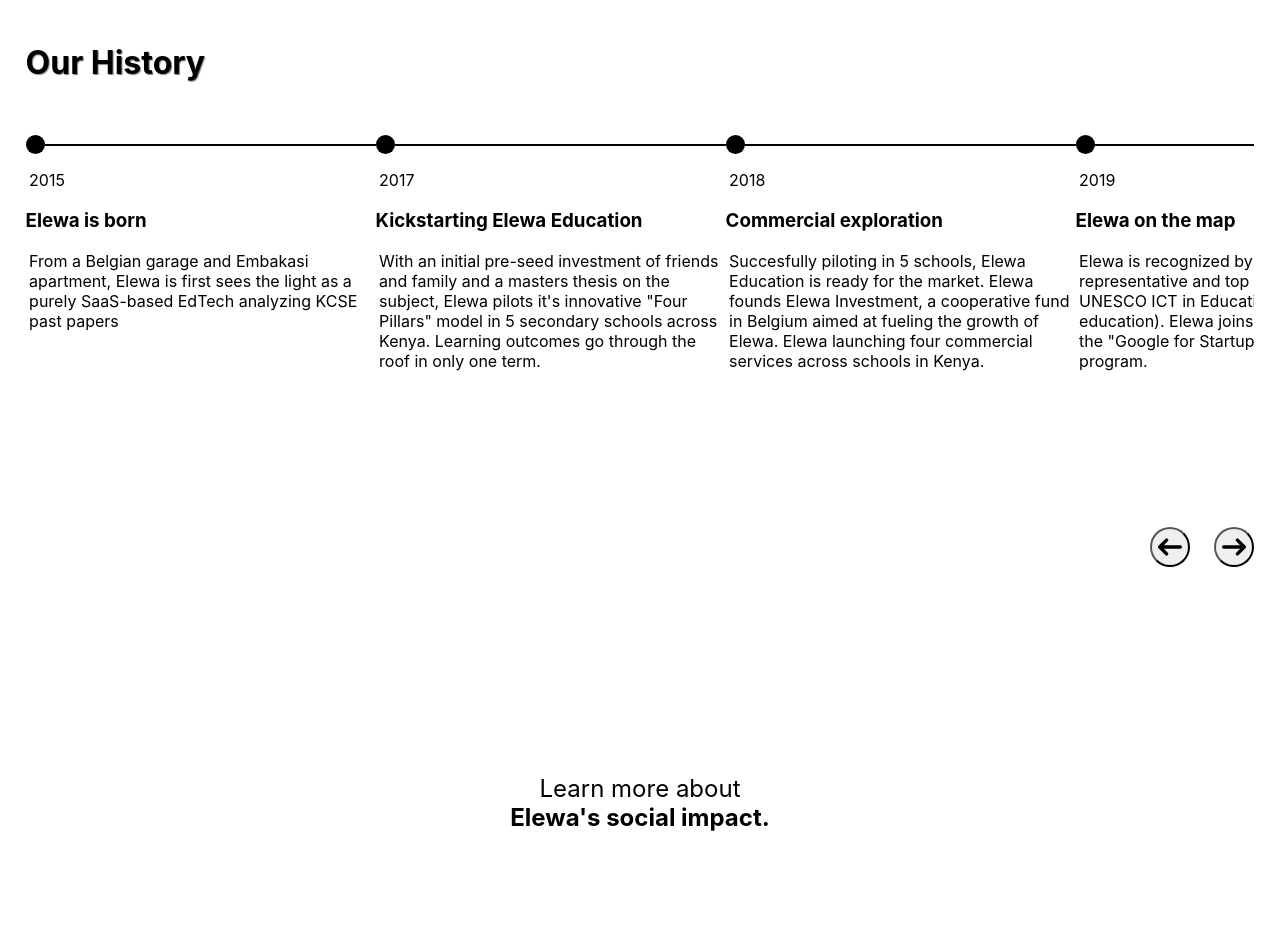
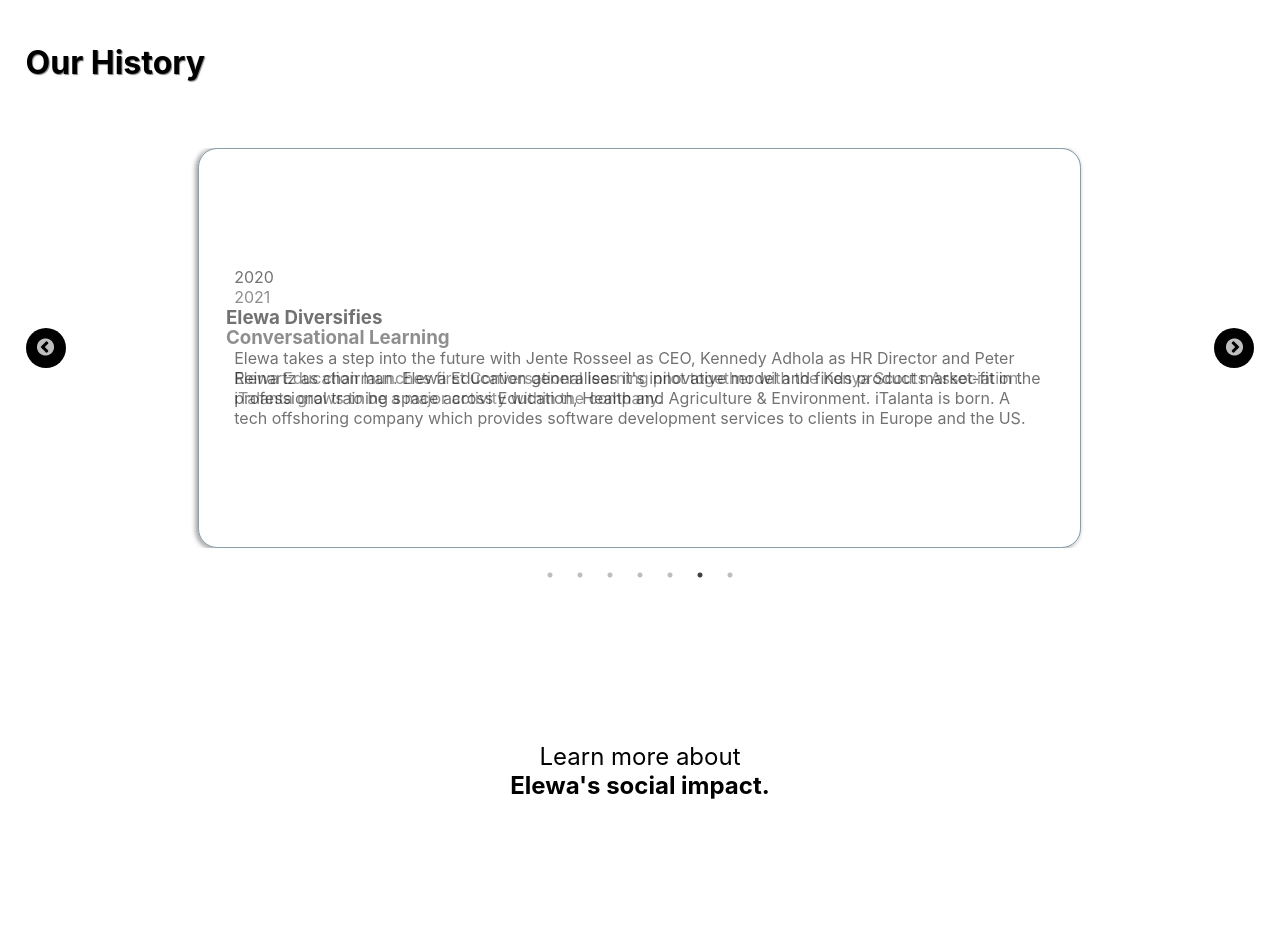
Before and after one commit to Mjomba60/elewa-ke, a React (Create React App) app: page / in a window 1280 px wide. Shown: the part 4540-5469 px from the top of the page. Built offline with nearby package versions, Linux system fonts and the light colour scheme; grey boxes are pictures that could not be loaded.

Commit message:
Added carousel for history section

```diff
--- a/src/App.css
+++ b/src/App.css
@@ -624,10 +624,16 @@
 
 .historycomponent{
   display: flex;
+  height: 50vh;
   flex-direction: column;
+  padding: 0% 3%;
+  border: ridge #607D8B 1px;
+  border-radius: 1.2em;
+  box-shadow: -2px 1px 5px 0px gray;
+  justify-content: center;
 
   > .componentcontext{
-    width: 350px;
+    width: 100%;
 
     > p{
       padding: 0px 1%;
@@ -770,7 +776,7 @@
   }
 }
 
-#Team .slick-prev{
+.slick-prev{
   left: 0px;
   width: 40px;
   aspect-ratio: 1;
@@ -780,7 +786,7 @@
    }
 }
 
-#Team .slick-next{
+.slick-next{
   right: 0px;
   width: 40px;
   aspect-ratio: 1;
@@ -797,3 +803,8 @@
 button + .slick-list{
   margin: 1% 10%;
 }
+
+#history .slick-next, #history .slick-prev{
+  background-color: black;
+  border-radius: 50%;
+}
--- a/src/Components/History.tsx
+++ b/src/Components/History.tsx
@@ -1,5 +1,5 @@
-import arrowleft from "../Assets/arrowleft.svg"
-import arrowright from "../Assets/arrowright.svg"
+import Slider from "react-slick"
+
 
 export default function History(){
 
@@ -36,27 +36,16 @@
         <div id="history">
             <h1>Our History</h1>
             <div id="historycontext">
-                <div id="historycomponent">
+                <Slider dots = {true}
+                    infinite ={true}
+                    centerMode = {true}
+                    adaptiveHeight = {true}
+                    fade = {true}
+                    autoplay = {true}
+                    autoplaySpeed={500}>
                     {historyrender}
-                </div>
-                <div className="teambtns">
-                    <button>
-                        <img src={arrowleft} alt="" />
-                    </button>
-                    <button>
-                        <img src={arrowright} alt="" />
-                    </button>
-                </div>
+                </Slider>
             </div>
-        </div>
-    )
-}
-
-function Head(){
-    return(
-        <div className="pin">
-            <div className="pinhead"></div>
-            <div className="pinbody"></div>
         </div>
     )
 }
@@ -65,7 +54,6 @@
 
     return (
         <div className="historycomponent">
-            <Head />
             <div className="componentcontext">
                 <p>{historyvalue.year}</p>
                 <h3>{historyvalue.title}</h3>
```
